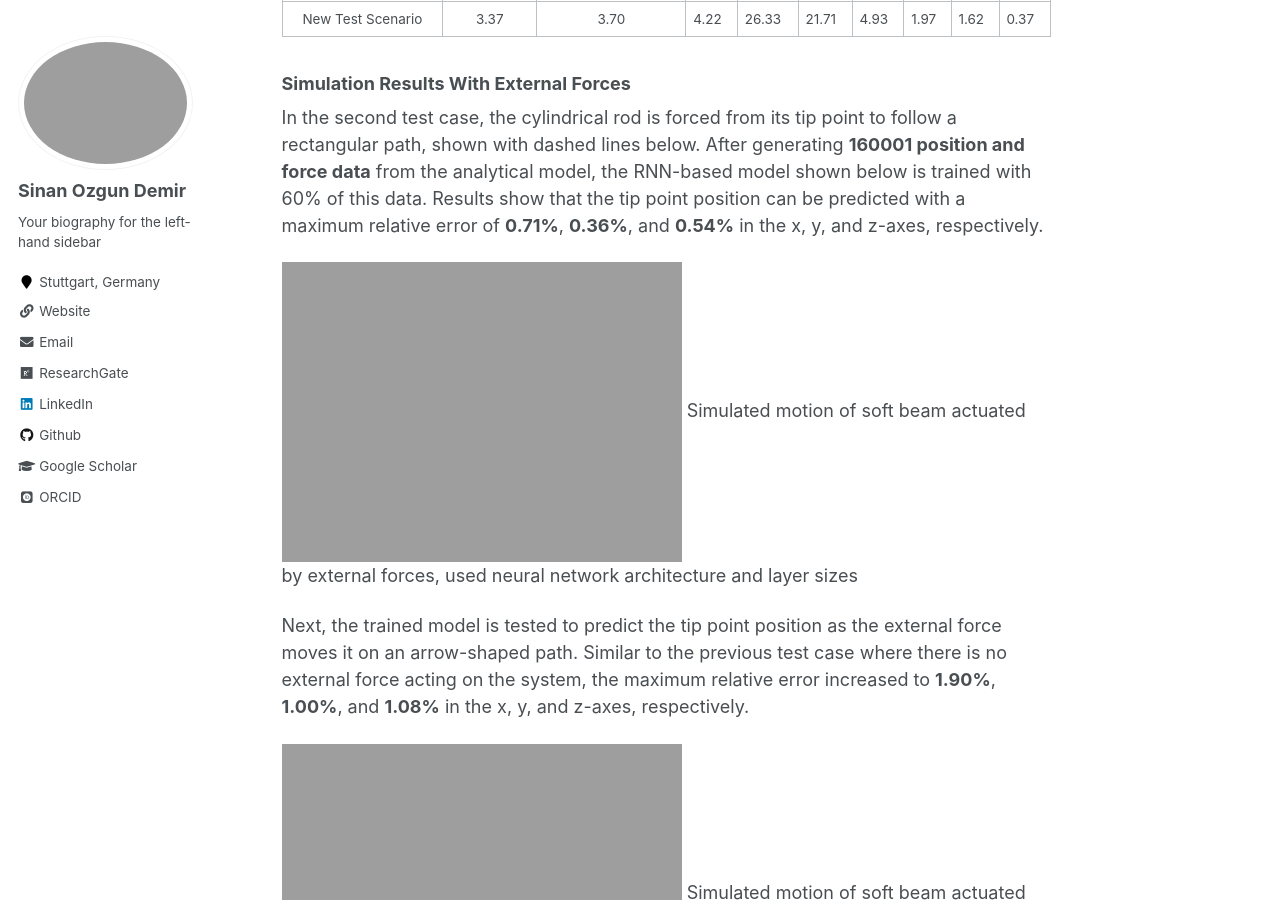
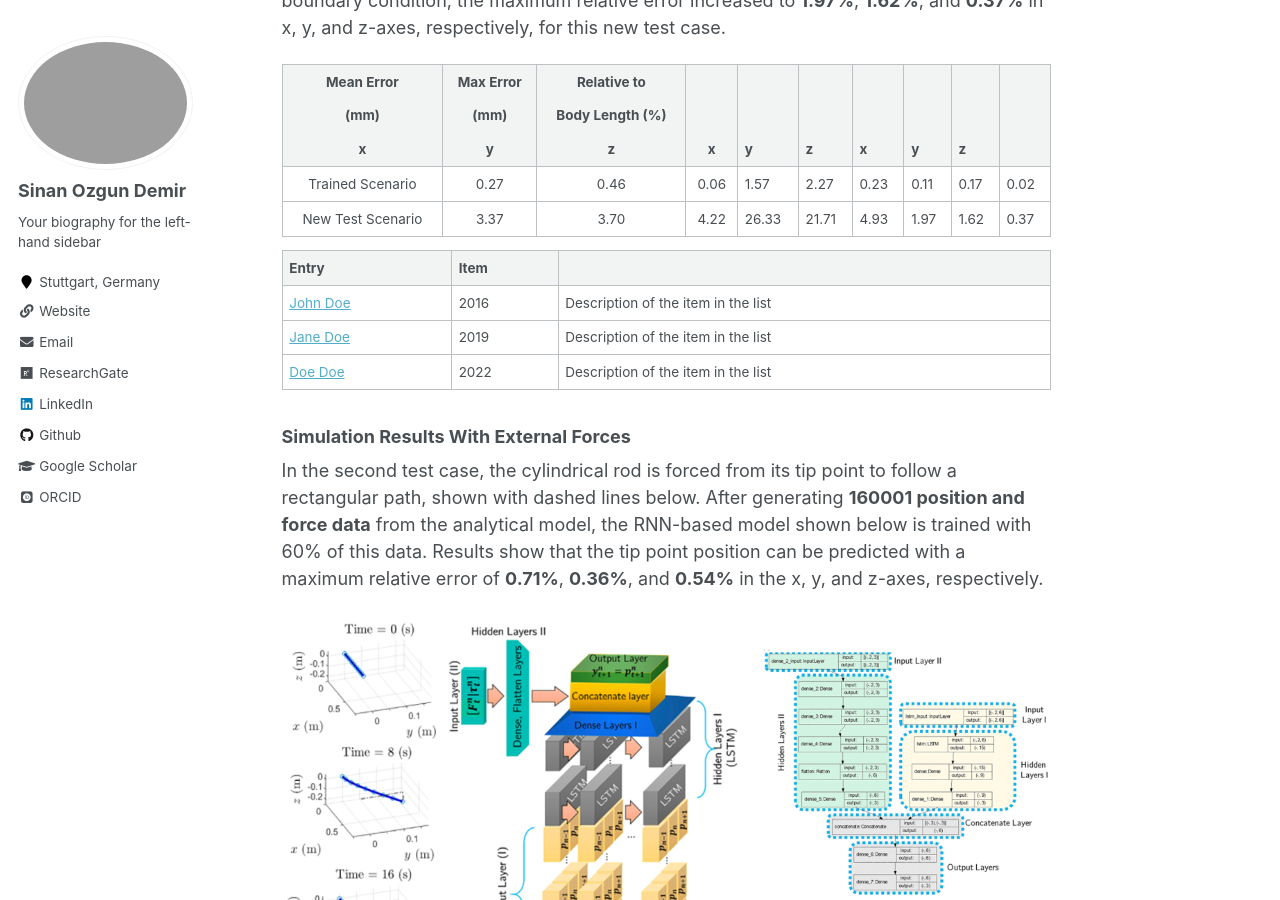
Before and after one commit to sozgundemir/sozgundemir.github.io, a Jekyll site: the page built from _posts/2023-02-26-blog-post-1.md, in a window 1280 px wide and 900 px high, scrolled down 3560 px. Built offline with Jekyll 4.4.1, drawn with Linux system fonts in a browser that asks for light colours; some web fonts are replaced.

Commit message:
table trial - 02

```diff
--- a/_posts/2023-02-26-blog-post-1.md
+++ b/_posts/2023-02-26-blog-post-1.md
@@ -32,7 +32,7 @@ Authors propose an RNN-based approach to model the dynamics of soft continuum ma
 
 In the scope of this study, Tariverdi et al. implemented two different architectures of RNN to predict the position of a point on a soft continuum manipulator. The first network considers only the internal dynamics of the body while omitting the external forces. Stacks of long short-term memory (LSTM) layers are utilized for each time point, followed by a dense layer combining their outputs to include the position data history in prediction. The second network, on the other hand, includes the external stimuli by using dense layers and concatenating their outputs with the outputs of internal dynamics.
 
-![]('/images/20230226_blogpost1/pic02_nnArchitectures.png')
+![](/images/20230226_blogpost1/pic02_nnArchitectures.png)
 RNN architectures for pose prediction on soft continuum manipulator (A) without (B) with external forces
 
 ## Performance Evaluation of The Proposed Model
@@ -49,36 +49,42 @@ During these tests, performance of the model is evaluated in terms of evaluation
 
 In the first test case, a cylindrical rod is bent into a circle and fixed from two ends. After stretching to an elliptical shape and releasing, it starts moving without any external forces due to potential energies stored in the material. During this motion, a point on the rod is selected, and its position prediction by the proposed model is compared to the simulated data. After generating **50001 position samples** from the analytical model and training the RNN-based model with 60% of this data, it is shown that the proposed model can predict the selected node's position with **0.11%**, **0.17%**, and **0.02%** maximum errors relative to the length of the manipulator in the x, y, and z-axes, respectively.
 
-![]('/images/20230226_blogpost1/pic03_withoutExternalForce.png')
+![](/images/20230226_blogpost1/pic03_withoutExternalForce.png)
 Simulated motion of circular soft beam without external force, used neural network architecture and layer sizes
 
 Following that, the trained model is tested again for different boundary conditions by changing the orientation of the fixed points. As the model is trained for a different boundary condition, the maximum relative error increased to **1.97%**, **1.62%**, and **0.37%** in x, y, and z-axes, respectively, for this new test case.
 
  | Mean Error | Max Error | Relative to
  | (mm)       | (mm)      | Body Length (%)
- |:----------:|:---------:|:----------:
  | x | y | z | x | y | z | x | y | z
 :----------:|:----------:|:---------:|:----------:
 Trained Scenario | 0.27| 0.46| 0.06| 1.57| 2.27| 0.23| 0.11| 0.17| 0.02
 New Test Scenario| 3.37| 3.70| 4.22| 26.33| 21.71| 4.93| 1.97| 1.62| 0.37
 
+
+| Entry            | Item   |                                                              |
+| --------         | ------ | ------------------------------------------------------------ |
+| [John Doe](#)    | 2016   | Description of the item in the list                          |
+| [Jane Doe](#)    | 2019   | Description of the item in the list                          |
+| [Doe Doe](#)     | 2022   | Description of the item in the list                          |
+
 ### Simulation Results With External Forces
 
 In the second test case, the cylindrical rod is forced from its tip point to follow a rectangular path, shown with dashed lines below. After generating **160001 position and force data** from the analytical model, the RNN-based model shown below is trained with 60% of this data. Results show that the tip point position can be predicted with a maximum relative error of **0.71%**, **0.36%**, and **0.54%** in the x, y, and z-axes, respectively.
 
-![]('/images/20230226_blogpost1/pic04_withExternalForce.png')
+![](/images/20230226_blogpost1/pic04_withExternalForce.png)
 Simulated motion of soft beam actuated by external forces, used neural network architecture and layer sizes
 
 Next, the trained model is tested to predict the tip point position as the external force moves it on an arrow-shaped path. Similar to the previous test case where there is no external force acting on the system, the maximum relative error increased to **1.90%**, **1.00%**, and **1.08%** in the x, y, and z-axes, respectively.
 
-![]('/images/20230226_blogpost1/pic05_withExternalForce_samplePath2.png')
+![](/images/20230226_blogpost1/pic05_withExternalForce_samplePath2.png)
 Simulated motion of soft beam actuated by external forces
 
 ### Simulation Results With and Without External Forces
 
 The third and last simulation scenario includes both with and without external force cases during a single run. The cylindrical rod is initially bent into a semicircular shape for that purpose, and its endpoints are fixed. After applying a constantly increasing force to the midpoint of the rod for 0.5 seconds, the rod is released. Using the analytical model, **20001 position and force samples** are generated throughout this run, and the RNN-based model is trained by 60% of this data. Similar to the previous test cases, the proposed model can predict the position of the selected node with a maximum relative error of **0.22%**, **0.04%**, and **0.37%** in x, y, and z-axes, respectively.
 
-![]('/images/20230226_blogpost1/pic06_combinedExternalForce.png')
+![](/images/20230226_blogpost1/pic06_combinedExternalForce.png)
 Simulated motion of soft semi-circular beam actuated by changing external forces, and layer sizes of the used neural network architecture
 
 At last, the trained model is retested for the case where a sinusoidal force is applied between t in [1,2] sec. As in previous cases, the model accuracy drops to **0.62%**, **0.33%**, and **1.35%** in x, y, and z-axes, respectively.
@@ -87,7 +93,7 @@ At last, the trained model is retested for the case where a sinusoidal force is
 
 As the last test case, the proposed model's performance is evaluated by running physical experiments instead of simulated motions of beams. For this purpose, a soft beam with two permanent magnets is designed and put into a workspace where the magnetic field can be controlled with an electromagnetic coil setup. The soft beam is moved and bent in 3D space during the experiments by manipulating the magnetic field, as its deflection is recorded with side and top-view cameras. By processing the recorded deflection data, nodes' positions and applied magnetic force and torques are calculated. In the end, *669* position, force, and torque samples are collected by running physical experiments, and the neural network is trained by 60% of it. When the model-predicted orientation of distal and proximal nodes is compared with the Cosserat rod model prediction, it is shown that the proposed approach either outperforms or performs similarly to the commonly used Cosserat rod model.
 
-![]('/images/20230226_blogpost1/pic07_physicalExperiments.png')
+![](/images/20230226_blogpost1/pic07_physicalExperiments.png)
 Experimental setup, (A) soft beam with two permenant magnets, (B) electromagnetic coil system, and generated magnetic field, (C) visual feedback system and generated position data, (D) layer sizes if the used neural network architecture
 
 # Conclusion and Comments on The Results
```
